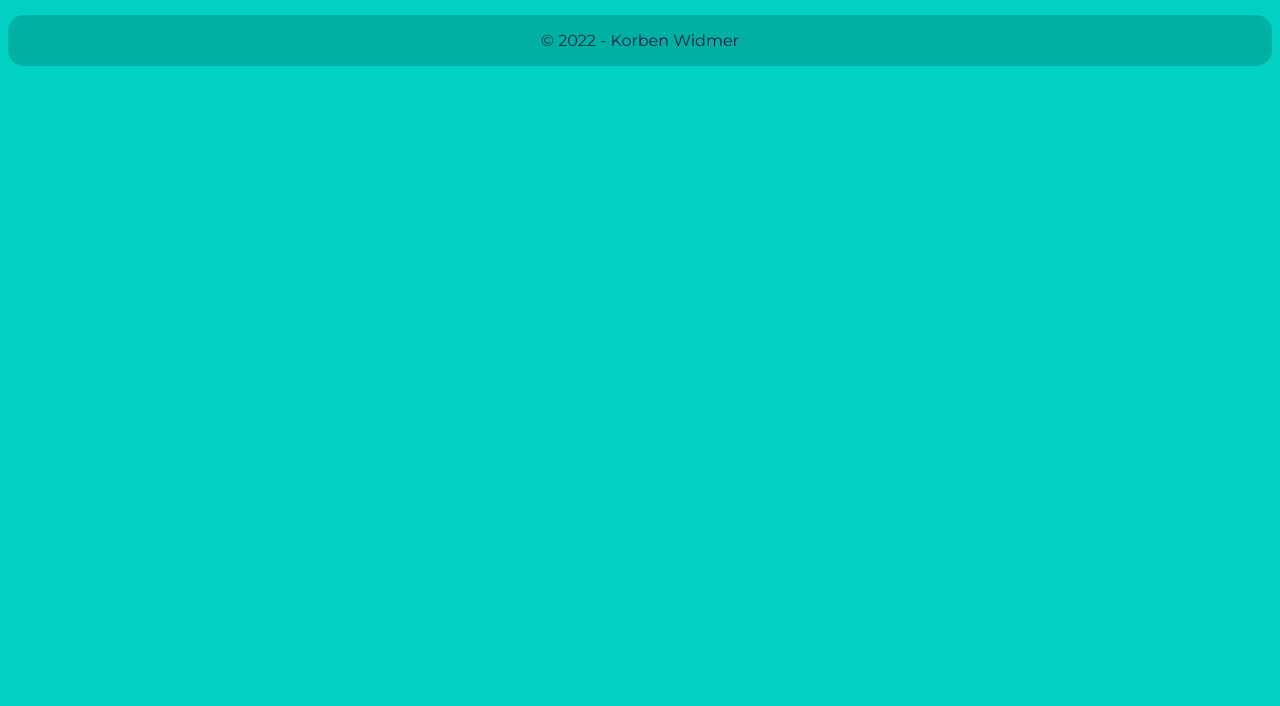
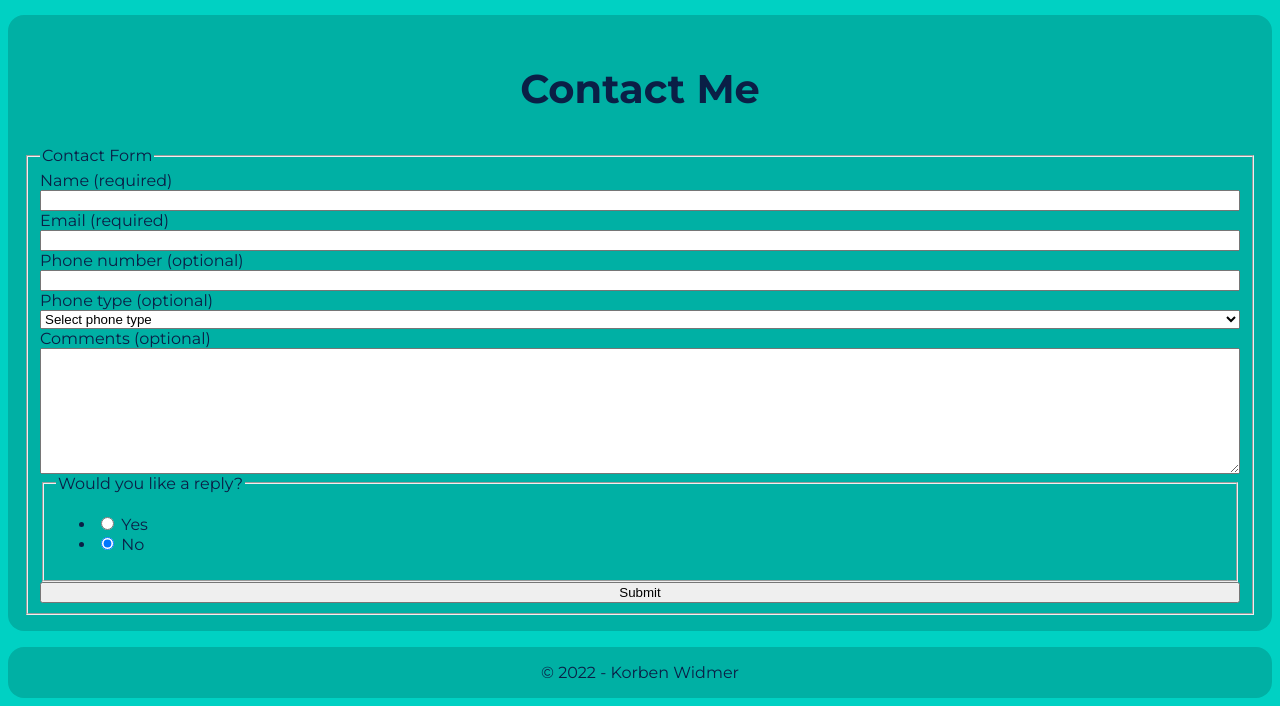
Before and after one commit to RVCC-IDMX/about-me-nokompass, a plain HTML site: page index.html in a window 1280 px wide. Shown: the part 4971-5677 px from the top of the page. Before the commit the page ends 5045 px from the top, so only its background shows below. Drawn offline with Linux system fonts and the light colour scheme.

Commit message:
Add netlify form

```diff
--- a/css/style.css
+++ b/css/style.css
@@ -132,6 +132,19 @@ figcaption{
   align-items: center;
 }
 
+#contact {
+  background-color: #00b0a4;
+  border-radius: 1em;
+  padding: 1em;
+  margin: auto;
+  margin-bottom: 1em;
+}
+
+/* contact form */
+
+#formElements {
+  display: grid;
+}
 
 /* tablet size */
 @media screen and (min-width: 60em) {
--- a/index.html
+++ b/index.html
@@ -140,6 +140,64 @@
         frameborder="0" allow="accelerometer; autoplay; clipboard-write; encrypted-media; gyroscope; picture-in-picture"
         allowfullscreen></iframe>
     </section>
+
+    <section id="contact">
+      <h2>Contact Me</h2>
+
+      <form id="contactForm" name="contactForm" method="post" data-netlify="true">
+        <fieldset>
+          <legend>Contact Form</legend>
+
+          <div id="formElements">
+            <!-- Name -->
+            <label for="name">Name (required)</label>
+            <input type="text" id="name" name="name" required>
+
+            <!-- Email -->
+            <label for="email">Email (required)</label>
+            <input type="text" id="email" name="email" required>
+
+            <!-- Phone Number -->
+            <label for="phone">Phone number (optional)</label>
+            <input type="tel" id="phone" name="phone">
+
+            <!-- Phone Type -->
+            <label for="phonetype">Phone type (optional)</label>
+            <select id="phonetype" name="phonetype">
+              <option value="" selected>Select phone type</option>
+              <option value="home">Home</option>
+              <option value="work">Work</option>
+              <option value="other">Mobile</option>
+            </select>
+
+            <!-- Message -->
+            <label for="message">Comments (optional)</label>
+            <textarea id="message" name="message" rows="8"></textarea>
+
+            <!-- Reply -->
+            <fieldset>
+              <legend>Would you like a reply?</legend>
+              <ul>
+                <li>
+                  <input type="radio" id="message-yes" name="reply" value="Yes">
+                  <label for="message-yes">Yes</label>
+                </li>
+                <li>
+                  <input type="radio" id="message-no" name="reply" checked value="Yes">
+                  <label for="message-no">No</label>
+                </li>
+              </ul>
+            </fieldset>
+
+            <!-- Submit -->
+            <button type="submit">Submit</button>
+
+          </div>
+
+        </fieldset>
+      </form>
+    </section>
+
   </main>
   <footer>&copy; 2022 - Korben Widmer</footer>
 </body>
```
